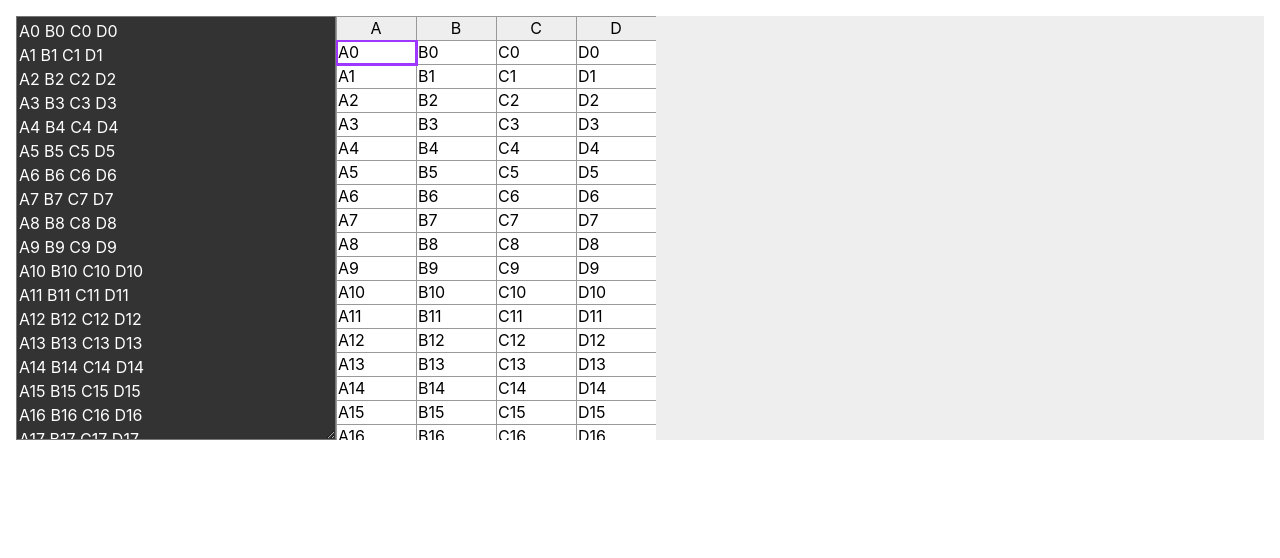
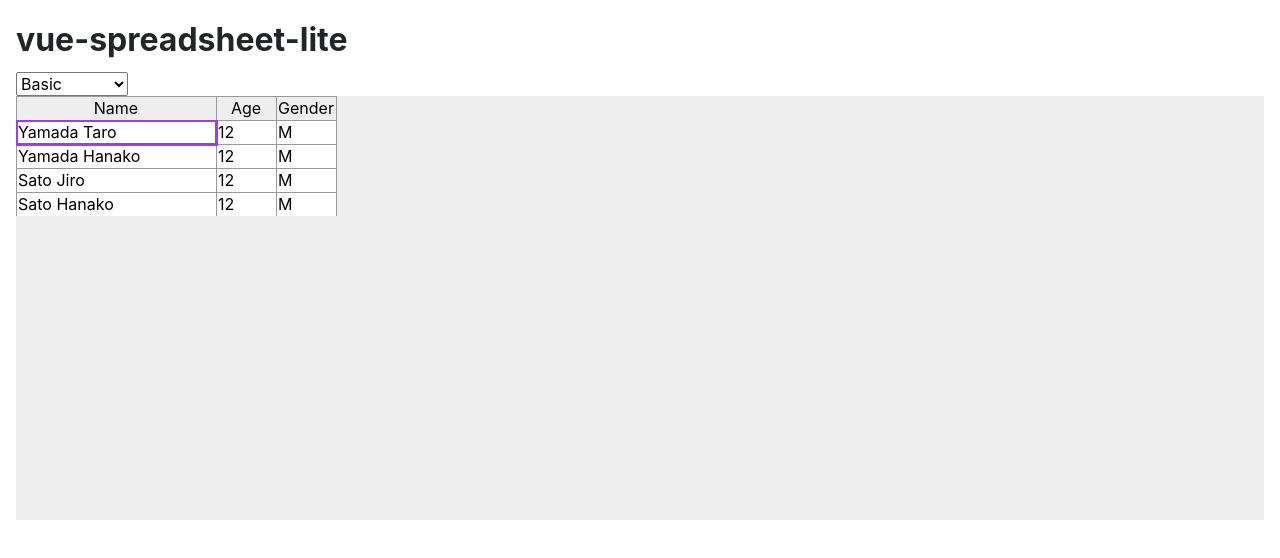
Before and after one commit to anydown/vue-spreadsheet-lite, a Vue app: page / in a window 1280 px wide. Shown: the top 558 px of the page. Built offline with nearby package versions, Linux system fonts and the light colour scheme.

Commit message:
doc: add another example

```diff
--- a/src/App.vue
+++ b/src/App.vue
@@ -1,8 +1,18 @@
 <template>
   <div id="app">
-    <textarea v-model="dataSrc"></textarea>
-    <div class="right">
-      <sushi-grid :data="gridData" @update="onUpdate"/>
+    <h1>vue-spreadsheet-lite</h1>
+    <select v-model="mode">
+      <option value="basic">Basic</option>
+      <option value="csv">CSV Editing</option>
+    </select>
+    <div class="pane" v-if="mode === 'basic'">
+      <sushi-grid :data="demoBasic.data" :header="demoBasic.header"/>
+    </div>
+    <div class="pane" v-if="mode === 'csv'">
+      <textarea v-model="dataSrc"></textarea>
+      <div class="right">
+        <sushi-grid :data="gridData" @update="onUpdate"/>
+      </div>
     </div>
   </div>
 </template>
@@ -34,16 +44,32 @@ export default {
   },
   data() {
     return {
-      dataSrc: example
+      demoBasic: {
+        header: [
+          { name: "Name", width: 200 },
+          { name: "Age", width: 60 },
+          { name: "Gender", width: 60 }
+        ],
+        data: [
+          ["Yamada Taro", "12", "M"],
+          ["Yamada Hanako", "12", "M"],
+          ["Sato Jiro", "12", "M"],
+          ["Sato Hanako", "12", "M"]
+        ]
+      },
+      dataSrc: example,
+      mode: "basic"
     };
   }
 };
 </script>
 
 <style>
+.pane {
+  display: flex;
+}
 #app {
   margin: 1rem;
-  display: flex;
 }
 textarea {
   width: 20rem;
--- a/src/components/SushiGrid.vue
+++ b/src/components/SushiGrid.vue
@@ -1,16 +1,16 @@
 <template>
   <div class="grid" @mouseup="onMouseUpSvg()" @mousemove="headerResizeMove">
-    <svg :width="positionLeft(data.length + 1)" height=24>
+    <svg :width="positionLeft(data.length + 1) + 1" height=24>
       <g v-for="(col, ci) in headerObj" :key="ci" :transform="translateCol(ci)" @mousedown="startColumnSelect(ci)" @mousemove="changeColumnSelect(ci)" @mouseup="endColumnSelect">
         <rect class="col-header" x=0 y=0 :width="widthAt(ci)" :height="rowHeight">
         </rect>
         <text class="col-header__text" text-anchor="middle" :x="widthAt(ci) / 2" y=12 :width="widthAt(ci)" :height="rowHeight">{{col.name}}</text>
-        <rect class="col-header__resize" :class="{'active': ci === headerResizeAt}" :x="widthAt(ci) - 5" :y=0 :width="5" :height="rowHeight" @mousedown="headerResizeStart(ci)"></rect>
+        <rect class="col-header__resize" :class="{'active': ci === headerResizeAt}" :x="widthAt(ci) - 5" :y=0 :width="5" :height="rowHeight" @mousedown.stop="headerResizeStart(ci)"></rect>
       </g>
     </svg>
 
     <div ref="wrapper" style="height: 400px; overflow: scroll; position:relative;">
-      <svg :width="positionLeft(data.length + 1)" :height="data.length * 24" >
+      <svg :width="positionLeft(data.length + 1) + 1" :height="data.length * 24" >
         <g v-for="(row, ri) in data" :key="ri" :transform="translateRow(ri)">
           <g v-for="(col, ci) in row" :key="ci" :transform="translateCol(ci)" @mousedown="onMouseDownCell(ci, ri)" @mousemove="onMouseMoveCell(ci, ri)">
             <rect x=0 y=0 :width="widthAt(ci)" :height="rowHeight">
@@ -21,7 +21,7 @@
         <rect :transform="selectionTransform" class="selection" x=0 y=0 :width="selectionSize.w" :height="selectionCount.h * rowHeight"></rect>
       </svg>
       <div class="editor__frame" :style="editorStyleObj">
-        <input ref="hiddenInput" @mousedown="onMouseDownCell(selection.c, selection.r)" class="editor__textarea" v-model="editingText" @blur="onBlur" :class="{'editor--visible': editing}" autofocus />
+        <input ref="hiddenInput"  @mousedown="onMouseDownCell(selection.c, selection.r)" class="editor__textarea" v-model="editingText" @blur="onBlur" :class="{'editor--visible': editing}" autofocus />
       </div>
     </div>
   </div>
@@ -57,7 +57,8 @@ export default {
     editorStyleObj() {
       return {
         left: this.positionLeft(this.selection.c) + "px",
-        top: this.selection.r * 24 + "px"
+        top: this.selection.r * 24 + "px",
+        width: this.selectionSize.w + "px"
       };
     },
     selectionTransform() {
@@ -173,6 +174,9 @@ export default {
         return;
       }
       this.setSelectionStart(c, r);
+      Vue.nextTick(() => {
+        this.$refs["hiddenInput"].focus();
+      });
     },
     setSelectionSingle(c, r) {
       this.selection.c = c;
@@ -282,7 +286,9 @@ export default {
     this.editingText = this.getDataAt(0, 0);
     this.onBlur();
 
-    this.$el.onkeydown = e => {
+    const target = this.$el;
+
+    target.onkeydown = e => {
       switch (e.keyCode) {
         case 8: //backspace
           if (!this.editing) {
@@ -331,7 +337,7 @@ export default {
           break;
       }
     };
-    this.$el.onkeyup = e => {
+    target.onkeyup = e => {
       switch (e.keyCode) {
         case 16: //shift
           this.endSelection();
@@ -374,9 +380,11 @@ rect {
 .grid {
   position: relative;
   background: #eee;
+  width: 100%;
 }
 .editor__frame {
   position: absolute;
+  overflow: hidden;
 }
 
 text {
@@ -397,6 +405,7 @@ svg {
 
 .editor__textarea {
   opacity: 0;
+  width: 100%;
 }
 .editor--visible {
   opacity: 1;
```
